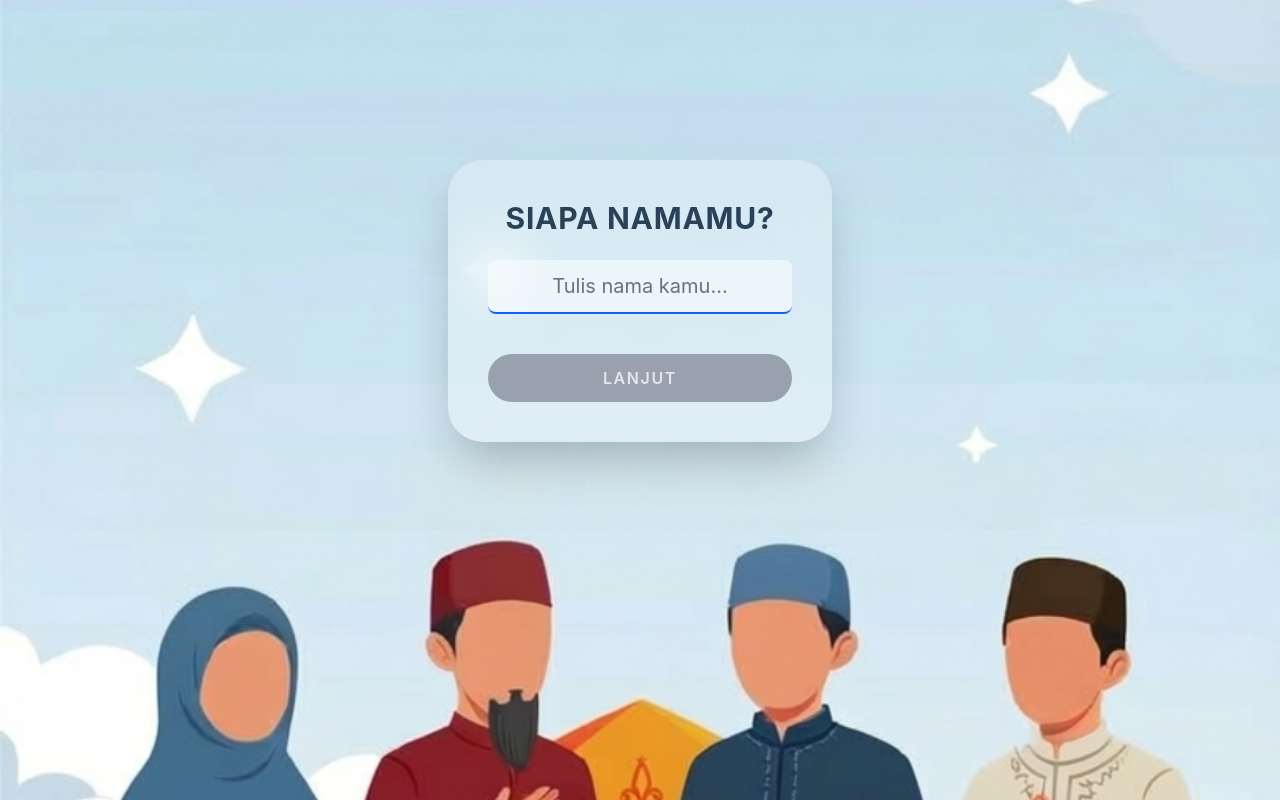
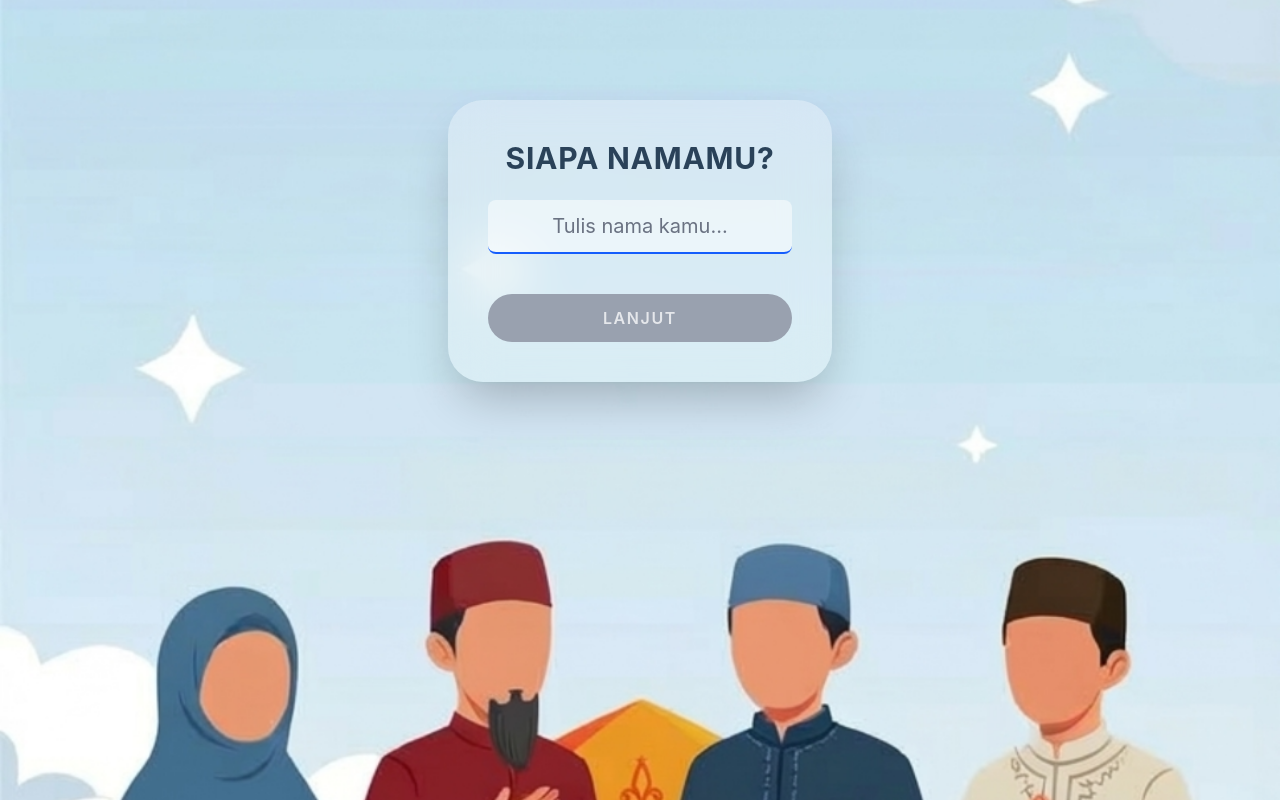
Before and after one commit to Hasan2310/Ramadan-1447H, a React (Vite) app: page / in a window 1280 px wide. Built offline with nearby package versions, Linux system fonts and the light colour scheme.

Commit message:
'Update'

```diff
--- a/src/App.jsx
+++ b/src/App.jsx
@@ -30,7 +30,7 @@ export default function Landing() {
       className="relative w-full h-[100dvh] overflow-hidden bg-cover bg-center flex items-center justify-center"
       style={{ backgroundImage: "url('/Bg.jpg')" }}
     >
-      <div className="absolute inset-0 flex mt-40 flex-col px-6 items-center">
+      <div className="absolute inset-0 flex mt-25 flex-col px-6 items-center">
         <AnimatePresence mode="wait">
 
           {/* SCENE 1: INPUT */}
@@ -93,7 +93,7 @@ export default function Landing() {
                   initial={{ width: "100%" }}
                   animate={{ width: "0%" }}
                   transition={{
-                    duration: 8, // Durasi 8 detik
+                    duration: 7.8, // Durasi 8 detik
                     ease: "linear" // Wajib linear supaya pergerakannya konstan/smooth
                   }}
                   className="h-full bg-[#4f7c3c]"
@@ -117,7 +117,7 @@ export default function Landing() {
             >
               <img
                 src="/Idul Fitri.png"
-                className="w-full max-w-md md:w-96 drop-shadow-2xl"
+                className="w-full max-w-md md:w-96 drop-shadow-2xl -mt-18"
                 alt="Idul Fitri"
               />
             </motion.div>
```
